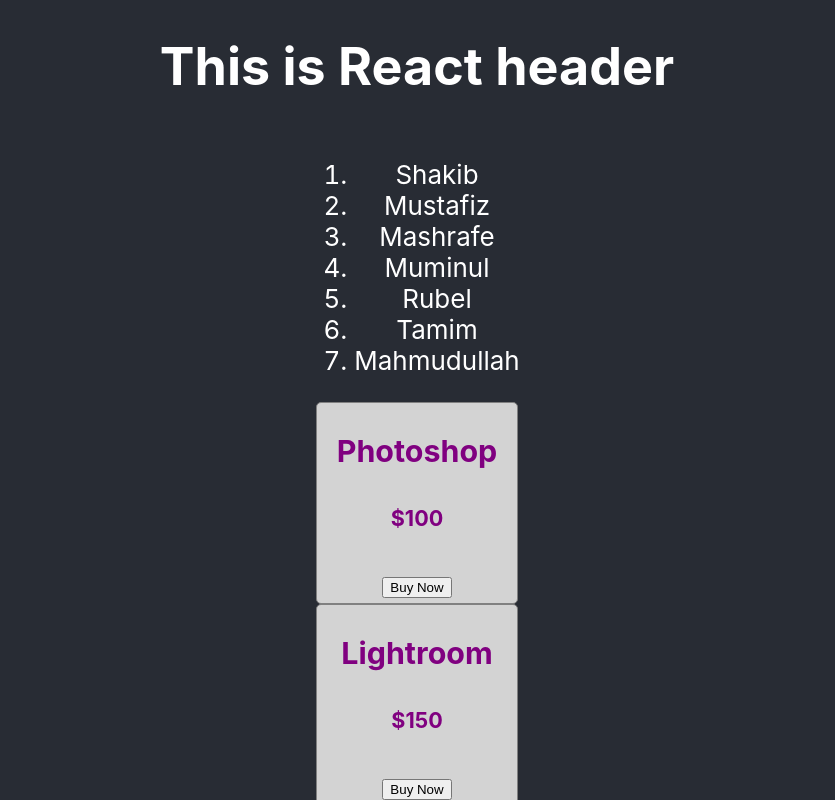
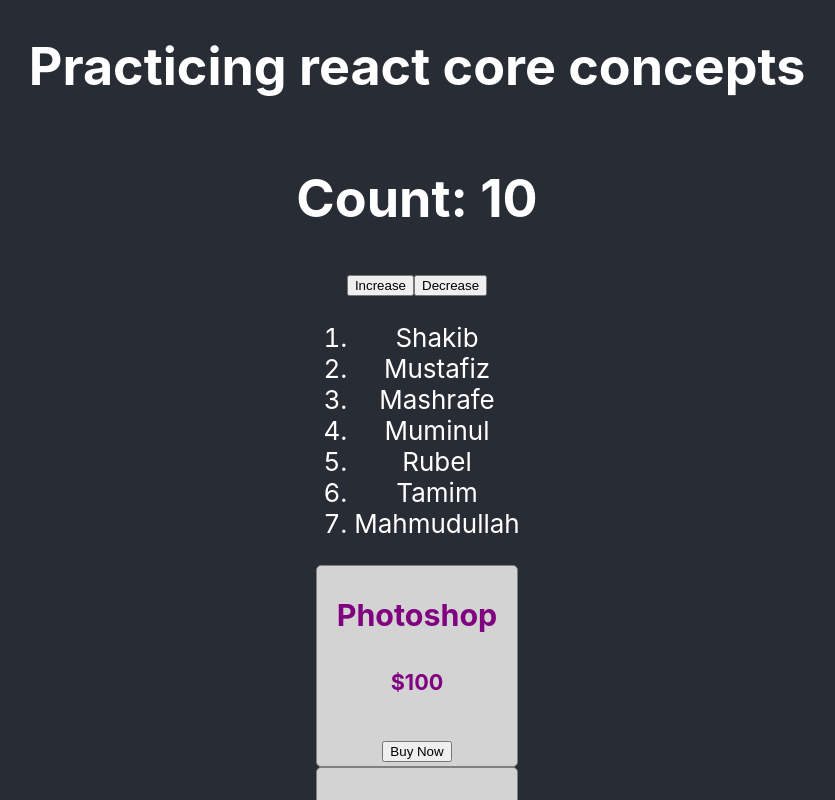
Before and after one commit to akiltipu/react-core-concepts, a React (Create React App) app: page / in a window 1280 px wide. Shown: the top 800 px of the page, without its empty margins (223-1058 px from the left). Built offline with nearby package versions, Linux system fonts and the light colour scheme.

Commit message:
Learned component state hook and set state method

```diff
--- a/src/App.js
+++ b/src/App.js
@@ -1,4 +1,4 @@
-import React from 'react';
+import React, { useState } from 'react';
 import './App.css';
 
 function App() {
@@ -14,7 +14,8 @@
   return (
     <div className="App">
       <header className="App-header">
-        <h1>This is React header</h1>
+        <h1>Practicing react core concepts</h1>
+        <Counter></Counter>
         <ol>
           {
             players.map(players => <li>{players}</li>)
@@ -32,6 +33,21 @@
       </header>
     </div>
   );
+}
+
+function Counter(){
+  const [count, setCount] = useState(10);
+  /* const handleIncrease = () => {
+    const newCount = count + 1;
+    setCount(newCount);
+  }; */
+  return (
+    <div>
+      <h1>Count: {count} </h1>
+      <button onClick={() => setCount(count + 1)}>Increase</button>
+      <button onClick={() => setCount(count - 1)}>Decrease</button>
+    </div>
+  )
 }
 
 function Products(props) {
```
